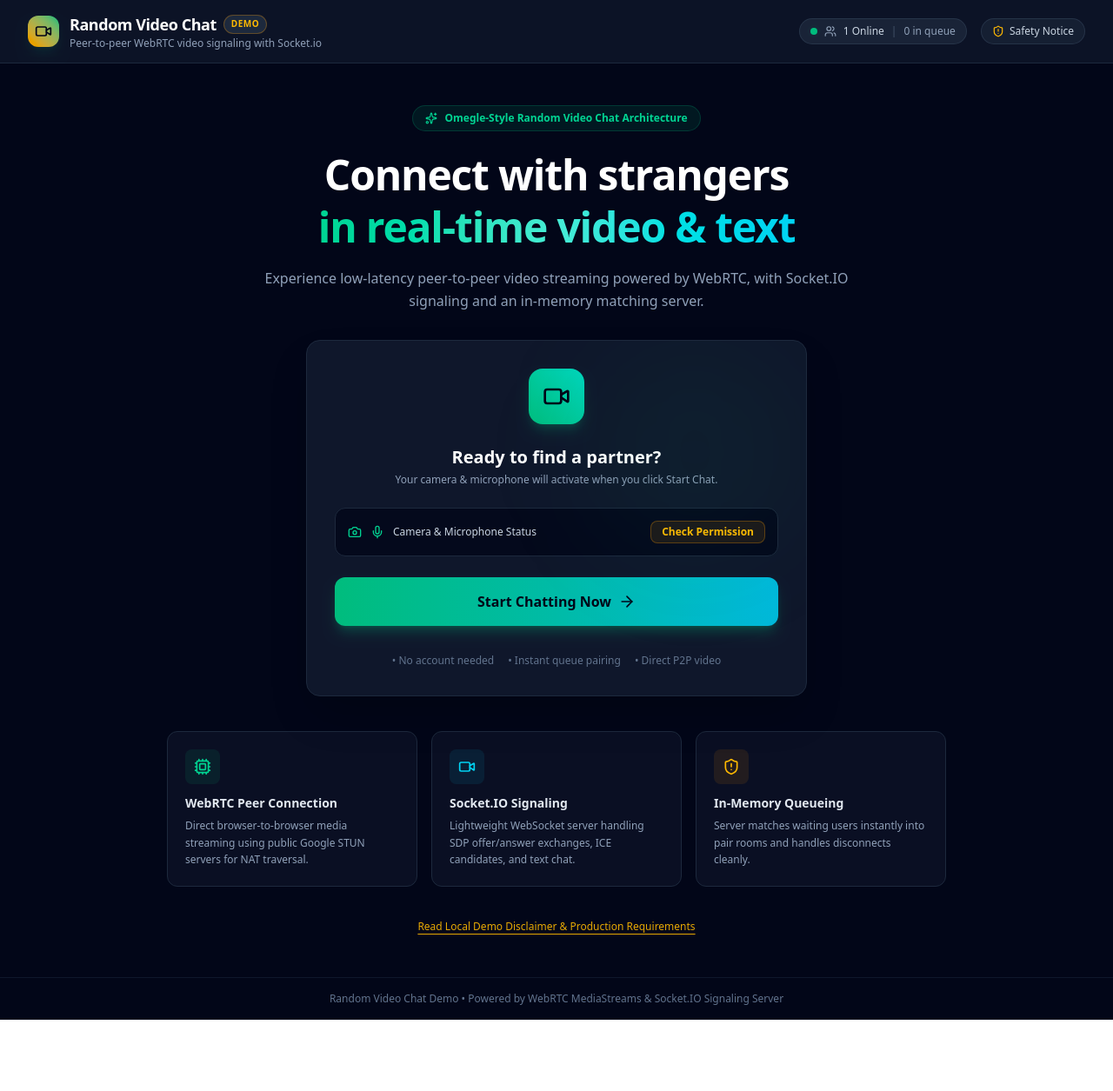
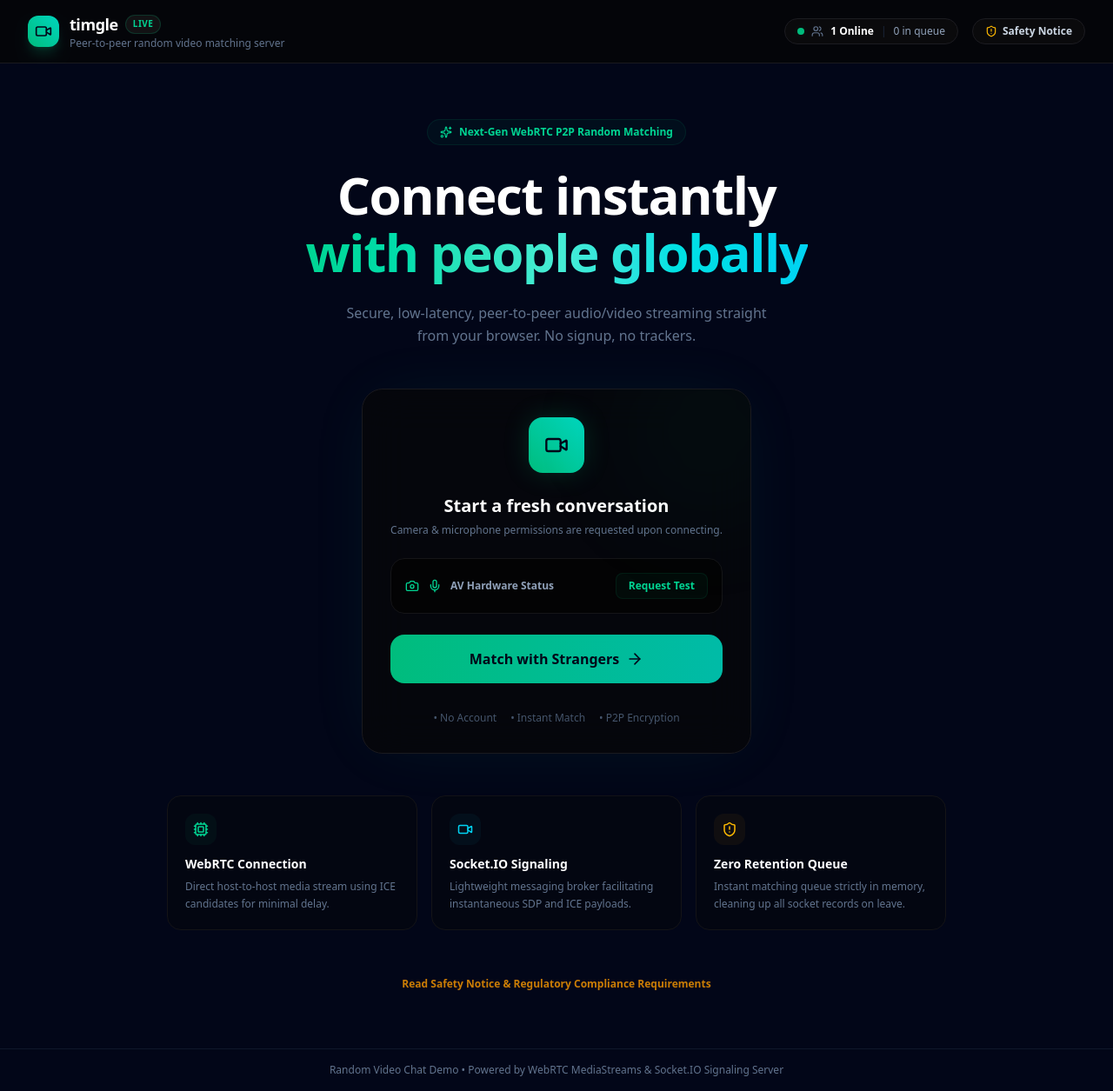
Before and after one commit to Durgesh-sharma9/timingal, a React (Vite) app: page / in a window 1280 px wide. Shown: the whole page at 87% size. Before the commit the page ends 1173 px from the top, so only its background shows below. Built offline with nearby package versions, Linux system fonts and the light colour scheme.

Commit message:
feat: implement video chat interface with WebRTC signaling and stream management components

```diff
--- a/src/components/Header.tsx
+++ b/src/components/Header.tsx
@@ -9,40 +9,40 @@ interface HeaderProps {
 
 export const Header: React.FC<HeaderProps> = ({ stats, onOpenNotice }) => {
   return (
-    <header className="border-b border-slate-800 bg-slate-900/80 backdrop-blur-md px-4 lg:px-8 py-3.5 flex items-center justify-between sticky top-0 z-40">
+    <header className="border-b border-[#1a1a1e] bg-[#050507]/80 backdrop-blur-xl px-4 lg:px-8 py-3.5 flex items-center justify-between sticky top-0 z-40">
       <div className="flex items-center gap-3">
-        <div className="p-2 bg-gradient-to-tr from-amber-500 to-emerald-500 text-slate-950 rounded-xl shadow-lg shadow-emerald-500/10">
+        <div className="p-2 bg-gradient-to-tr from-emerald-500 to-teal-400 text-slate-950 rounded-xl shadow-lg shadow-emerald-500/20">
           <Video className="w-5 h-5 font-bold" />
         </div>
         <div>
           <h1 className="text-base lg:text-lg font-bold text-white tracking-tight flex items-center gap-2">
-            Random Video Chat
-            <span className="text-[10px] uppercase tracking-wider px-2 py-0.5 rounded-full bg-slate-800 text-amber-400 font-semibold border border-amber-500/30">
-              Demo
+            timgle
+            <span className="text-[10px] uppercase tracking-wider px-2 py-0.5 rounded-full bg-[#121214] text-emerald-400 font-semibold border border-emerald-500/20">
+              Live
             </span>
           </h1>
-          <p className="text-xs text-slate-400 hidden sm:block">
-            Peer-to-peer WebRTC video signaling with Socket.io
+          <p className="text-xs text-slate-500 hidden sm:block">
+            Peer-to-peer random video matching server
           </p>
         </div>
       </div>
 
       <div className="flex items-center gap-3 sm:gap-4">
         {/* Server stats indicator */}
-        <div className="flex items-center gap-2 bg-slate-800/80 border border-slate-700/60 rounded-full px-3 py-1.5 text-xs text-slate-300">
+        <div className="flex items-center gap-2 bg-[#0c0c0e]/90 border border-[#1c1c21] rounded-full px-3.5 py-1.5 text-xs text-slate-300">
           <span className="relative flex h-2 w-2">
             <span className="animate-ping absolute inline-flex h-full w-full rounded-full bg-emerald-400 opacity-75"></span>
             <span className="relative inline-flex rounded-full h-2 w-2 bg-emerald-500"></span>
           </span>
-          <Users className="w-3.5 h-3.5 text-slate-400" />
-          <span className="font-medium">{stats.onlineCount} Online</span>
-          <span className="text-slate-600">|</span>
-          <span className="text-slate-400">{stats.inQueueCount} in queue</span>
+          <Users className="w-3.5 h-3.5 text-slate-500" />
+          <span className="font-semibold text-white">{stats.onlineCount} Online</span>
+          <span className="text-slate-800">|</span>
+          <span className="text-slate-400 font-medium">{stats.inQueueCount} in queue</span>
         </div>
 
         <button
           onClick={onOpenNotice}
-          className="flex items-center gap-1.5 text-xs font-medium text-slate-300 hover:text-amber-400 bg-slate-800/60 hover:bg-slate-800 border border-slate-700/60 px-3 py-1.5 rounded-full transition-colors"
+          className="flex items-center gap-1.5 text-xs font-semibold text-slate-300 hover:text-emerald-400 bg-[#0c0c0e]/90 hover:bg-[#121215] border border-[#1c1c21] px-3.5 py-1.5 rounded-full transition-colors cursor-pointer"
           title="Educational Notice"
         >
           <ShieldAlert className="w-3.5 h-3.5 text-amber-400" />
--- a/src/components/LandingScreen.tsx
+++ b/src/components/LandingScreen.tsx
@@ -49,57 +49,57 @@ export const LandingScreen: React.FC<LandingScreenProps> = ({
   };
 
   return (
-    <div className="max-w-5xl mx-auto px-4 py-8 lg:py-12 flex flex-col items-center">
+    <div className="max-w-5xl mx-auto px-4 py-8 lg:py-16 flex flex-col items-center">
       {/* Hero Header */}
-      <div className="text-center max-w-2xl mb-8">
-        <div className="inline-flex items-center gap-2 px-3.5 py-1.5 rounded-full bg-emerald-500/10 border border-emerald-500/20 text-emerald-400 text-xs font-semibold mb-5">
+      <div className="text-center max-w-2xl mb-12">
+        <div className="inline-flex items-center gap-2 px-3.5 py-1.5 rounded-full bg-emerald-500/5 border border-emerald-500/10 text-emerald-400 text-xs font-semibold mb-6">
           <Sparkles className="w-3.5 h-3.5" />
-          <span>Omegle-Style Random Video Chat Architecture</span>
+          <span>Next-Gen WebRTC P2P Random Matching</span>
         </div>
 
-        <h1 className="text-3xl sm:text-5xl font-extrabold text-white tracking-tight leading-tight mb-4">
-          Connect with strangers <br />
+        <h1 className="text-4xl sm:text-6xl font-black text-white tracking-tight leading-[1.1] mb-6">
+          Connect instantly <br />
           <span className="bg-gradient-to-r from-emerald-400 via-teal-300 to-cyan-400 bg-clip-text text-transparent">
-            in real-time video & text
+            with people globally
           </span>
         </h1>
 
-        <p className="text-slate-400 text-sm sm:text-base leading-relaxed">
-          Experience low-latency peer-to-peer video streaming powered by WebRTC, with Socket.IO signaling and an in-memory matching server.
+        <p className="text-slate-500 text-sm sm:text-base leading-relaxed max-w-lg mx-auto">
+          Secure, low-latency, peer-to-peer audio/video streaming straight from your browser. No signup, no trackers.
         </p>
       </div>
 
       {/* Main Start Action Card */}
-      <div className="w-full max-w-xl bg-slate-900 border border-slate-800 rounded-2xl p-6 sm:p-8 shadow-2xl relative overflow-hidden mb-10">
-        <div className="absolute top-0 right-0 w-64 h-64 bg-emerald-500/5 rounded-full blur-3xl pointer-events-none" />
+      <div className="w-full max-w-md bg-[#070709]/75 border border-[#1a1a1f] backdrop-blur-xl rounded-3xl p-6 sm:p-8 shadow-[0_0_80px_-20px_rgba(16,185,129,0.12)] relative overflow-hidden mb-12">
+        <div className="absolute -top-12 -right-12 w-48 h-48 bg-emerald-500/5 rounded-full blur-3xl pointer-events-none" />
 
         <div className="flex flex-col items-center text-center space-y-6">
-          <div className="w-16 h-16 rounded-2xl bg-gradient-to-tr from-emerald-500 to-teal-400 text-slate-950 flex items-center justify-center shadow-lg shadow-emerald-500/20">
-            <Video className="w-8 h-8" />
+          <div className="w-16 h-16 rounded-2xl bg-gradient-to-tr from-emerald-500 to-teal-400 text-slate-950 flex items-center justify-center shadow-[0_0_30px_rgba(16,185,129,0.2)]">
+            <Video className="w-7 h-7" />
           </div>
 
           <div>
-            <h2 className="text-xl font-bold text-white mb-1">Ready to find a partner?</h2>
-            <p className="text-xs text-slate-400">
-              Your camera & microphone will activate when you click Start Chat.
+            <h2 className="text-xl font-bold text-white mb-1.5">Start a fresh conversation</h2>
+            <p className="text-xs text-slate-500">
+              Camera & microphone permissions are requested upon connecting.
             </p>
           </div>
 
           {/* Device status badge */}
-          <div className="w-full bg-slate-950/80 border border-slate-800 rounded-xl p-3.5 flex items-center justify-between text-xs">
-            <div className="flex items-center gap-2.5 text-slate-300">
+          <div className="w-full bg-[#030304] border border-[#151518] rounded-2xl p-4 flex items-center justify-between text-xs">
+            <div className="flex items-center gap-2.5 text-slate-400">
               <Camera className="w-4 h-4 text-emerald-400" />
               <Mic className="w-4 h-4 text-emerald-400" />
-              <span className="font-medium">Camera & Microphone Status</span>
+              <span className="font-semibold">AV Hardware Status</span>
             </div>
 
             {devicePermissionState === 'granted' ? (
-              <span className="flex items-center gap-1.5 text-emerald-400 font-semibold bg-emerald-500/10 border border-emerald-500/20 px-2.5 py-1 rounded-lg">
+              <span className="flex items-center gap-1.5 text-emerald-400 font-semibold bg-emerald-500/5 border border-emerald-500/10 px-2.5 py-1 rounded-lg">
                 <CheckCircle2 className="w-3.5 h-3.5" />
-                Ready
+                Active
               </span>
             ) : devicePermissionState === 'denied' ? (
-              <span className="flex items-center gap-1.5 text-rose-400 font-semibold bg-rose-500/10 border border-rose-500/20 px-2.5 py-1 rounded-lg">
+              <span className="flex items-center gap-1.5 text-rose-400 font-semibold bg-rose-500/5 border border-rose-500/10 px-2.5 py-1 rounded-lg">
                 <AlertCircle className="w-3.5 h-3.5" />
                 Blocked
               </span>
@@ -107,9 +107,9 @@ export const LandingScreen: React.FC<LandingScreenProps> = ({
               <button
                 onClick={handleTestCamera}
                 disabled={isCheckingDevices}
-                className="text-xs font-semibold text-amber-400 hover:text-amber-300 bg-amber-500/10 hover:bg-amber-500/20 border border-amber-500/30 px-3 py-1 rounded-lg transition-colors"
+                className="text-xs font-semibold text-emerald-400 hover:text-emerald-300 bg-emerald-500/5 hover:bg-emerald-500/10 border border-emerald-500/10 px-3.5 py-1.5 rounded-lg transition-colors cursor-pointer"
               >
-                {isCheckingDevices ? 'Checking...' : 'Check Permission'}
+                {isCheckingDevices ? 'Checking...' : 'Request Test'}
               </button>
             )}
           </div>
@@ -117,59 +117,59 @@ export const LandingScreen: React.FC<LandingScreenProps> = ({
           {/* Start Chat Button */}
           <button
             onClick={onStartChat}
-            className="w-full py-4 px-6 bg-gradient-to-r from-emerald-500 via-teal-500 to-cyan-500 hover:from-emerald-400 hover:to-cyan-400 text-slate-950 font-bold text-base rounded-xl transition-all shadow-lg shadow-emerald-500/25 flex items-center justify-center gap-2 group cursor-pointer"
+            className="w-full py-4 px-6 bg-gradient-to-r from-emerald-500 to-teal-500 hover:shadow-[0_0_30px_rgba(16,185,129,0.25)] hover:from-emerald-400 hover:to-teal-400 text-slate-950 font-bold text-base rounded-2xl transition-all flex items-center justify-center gap-2 group cursor-pointer"
           >
-            <span>Start Chatting Now</span>
+            <span>Match with Strangers</span>
             <ArrowRight className="w-5 h-5 group-hover:translate-x-1 transition-transform" />
           </button>
 
-          <div className="flex items-center gap-4 text-xs text-slate-500 pt-2">
-            <span>• No account needed</span>
-            <span>• Instant queue pairing</span>
-            <span>• Direct P2P video</span>
+          <div className="flex items-center gap-4 text-xs text-slate-600 pt-2">
+            <span>• No Account</span>
+            <span>• Instant Match</span>
+            <span>• P2P Encryption</span>
           </div>
         </div>
       </div>
 
       {/* Tech Architecture Cards */}
       <div className="grid grid-cols-1 md:grid-cols-3 gap-4 w-full max-w-4xl">
-        <div className="bg-slate-900/60 border border-slate-800 rounded-xl p-5 hover:border-slate-700 transition-colors">
-          <div className="w-10 h-10 rounded-lg bg-emerald-500/10 text-emerald-400 flex items-center justify-center mb-3">
-            <Cpu className="w-5 h-5" />
+        <div className="bg-[#070709]/40 border border-[#141417] rounded-2xl p-5 hover:border-emerald-500/10 hover:bg-[#070709]/60 transition-all duration-300">
+          <div className="w-9 h-9 rounded-xl bg-emerald-500/5 text-emerald-400 flex items-center justify-center mb-3">
+            <Cpu className="w-4.5 h-4.5" />
           </div>
-          <h3 className="text-slate-200 font-bold text-sm mb-1.5">WebRTC Peer Connection</h3>
-          <p className="text-slate-400 text-xs leading-relaxed">
-            Direct browser-to-browser media streaming using public Google STUN servers for NAT traversal.
+          <h3 className="text-white font-bold text-sm mb-1.5">WebRTC Connection</h3>
+          <p className="text-slate-500 text-xs leading-relaxed">
+            Direct host-to-host media stream using ICE candidates for minimal delay.
           </p>
         </div>
 
-        <div className="bg-slate-900/60 border border-slate-800 rounded-xl p-5 hover:border-slate-700 transition-colors">
-          <div className="w-10 h-10 rounded-lg bg-cyan-500/10 text-cyan-400 flex items-center justify-center mb-3">
-            <Video className="w-5 h-5" />
+        <div className="bg-[#070709]/40 border border-[#141417] rounded-2xl p-5 hover:border-emerald-500/10 hover:bg-[#070709]/60 transition-all duration-300">
+          <div className="w-9 h-9 rounded-xl bg-cyan-500/5 text-cyan-400 flex items-center justify-center mb-3">
+            <Video className="w-4.5 h-4.5" />
           </div>
-          <h3 className="text-slate-200 font-bold text-sm mb-1.5">Socket.IO Signaling</h3>
-          <p className="text-slate-400 text-xs leading-relaxed">
-            Lightweight WebSocket server handling SDP offer/answer exchanges, ICE candidates, and text chat.
+          <h3 className="text-white font-bold text-sm mb-1.5">Socket.IO Signaling</h3>
+          <p className="text-slate-500 text-xs leading-relaxed">
+            Lightweight messaging broker facilitating instantaneous SDP and ICE payloads.
           </p>
         </div>
 
-        <div className="bg-slate-900/60 border border-slate-800 rounded-xl p-5 hover:border-slate-700 transition-colors">
-          <div className="w-10 h-10 rounded-lg bg-amber-500/10 text-amber-400 flex items-center justify-center mb-3">
-            <ShieldAlert className="w-5 h-5" />
+        <div className="bg-[#070709]/40 border border-[#141417] rounded-2xl p-5 hover:border-emerald-500/10 hover:bg-[#070709]/60 transition-all duration-300">
+          <div className="w-9 h-9 rounded-xl bg-amber-500/5 text-amber-400 flex items-center justify-center mb-3">
+            <ShieldAlert className="w-4.5 h-4.5" />
           </div>
-          <h3 className="text-slate-200 font-bold text-sm mb-1.5">In-Memory Queueing</h3>
-          <p className="text-slate-400 text-xs leading-relaxed">
-            Server matches waiting users instantly into pair rooms and handles disconnects cleanly.
+          <h3 className="text-white font-bold text-sm mb-1.5">Zero Retention Queue</h3>
+          <p className="text-slate-500 text-xs leading-relaxed">
+            Instant matching queue strictly in memory, cleaning up all socket records on leave.
           </p>
         </div>
       </div>
 
-      <div className="mt-8 text-center">
+      <div className="mt-12 text-center">
         <button
           onClick={onOpenNotice}
-          className="text-xs text-amber-400/90 hover:text-amber-300 underline underline-offset-4 font-medium"
+          className="text-xs text-amber-500/80 hover:text-amber-400 hover:underline underline-offset-4 font-semibold cursor-pointer"
         >
-          Read Local Demo Disclaimer & Production Requirements
+          Read Safety Notice & Regulatory Compliance Requirements
         </button>
       </div>
     </div>
```
Also changed, not shown: src/components/ChatPanel.tsx (+25 -25 lines), src/components/VideoChatView.tsx (+27 -27 lines), src/components/VideoControls.tsx (+12 -12 lines).
